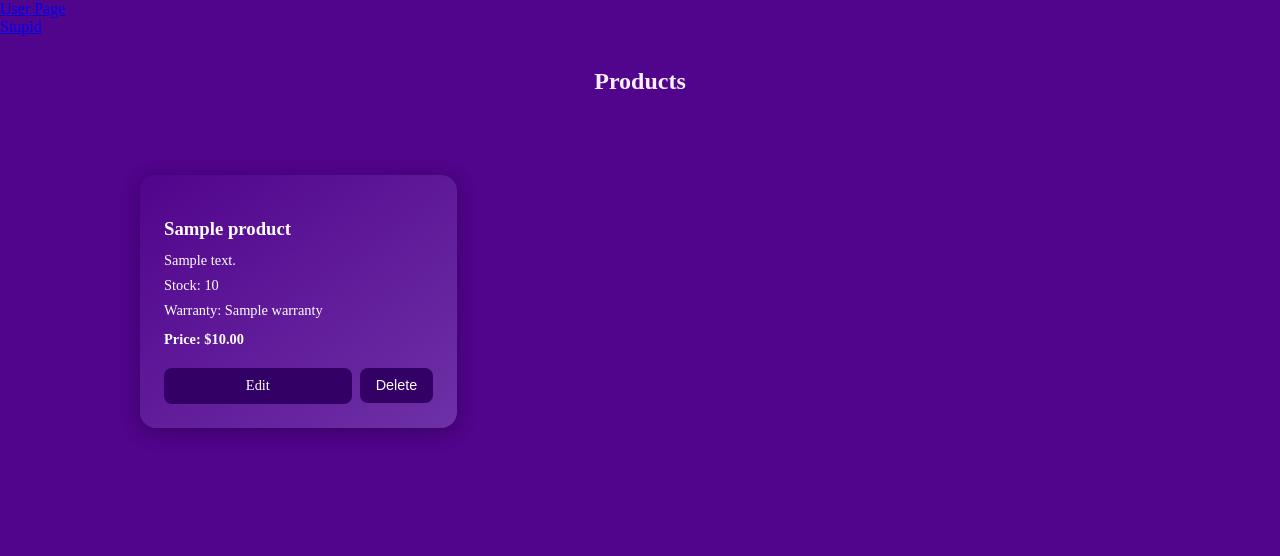
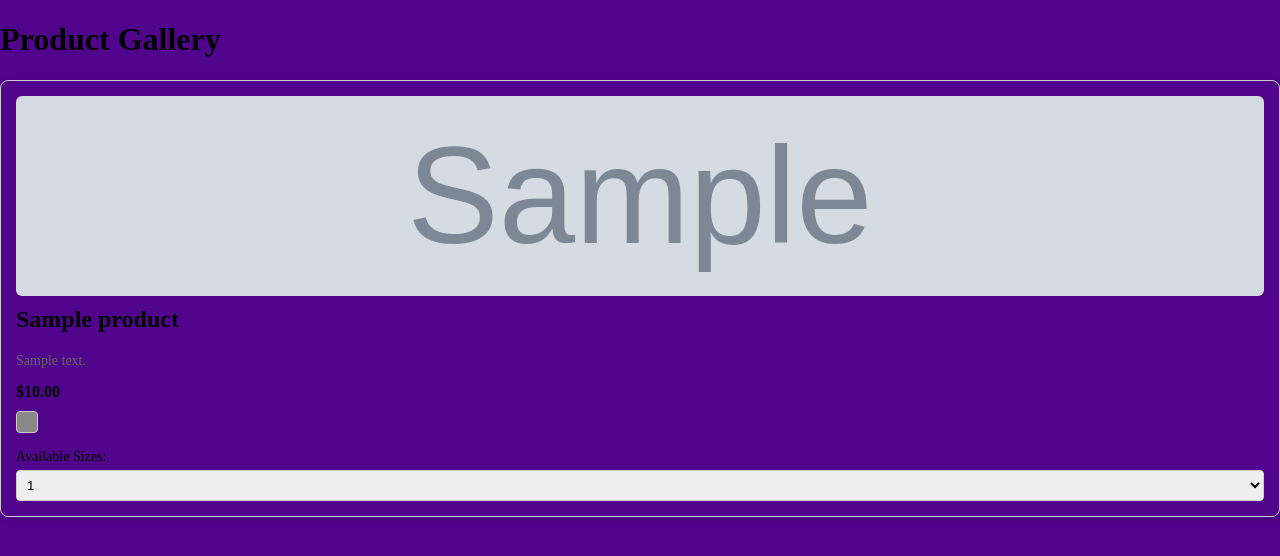
Before and after one commit to RWeber-GHub/CSET180Final, a Flask app: template templates/all_products.html in a window 1280 px wide. Shown: the top 556 px of the page. Run offline with Flask 3, Linux system fonts and the light colour scheme; the template is opened without the code that fills it: most values are stand-ins (such as "Sample title", 1, 10 or a date in 2020); grey boxes marked "Sample" are stand-in pictures.

Commit message:
commiting from the weekend

```diff
--- a/main.py
+++ b/main.py
@@ -4,7 +4,7 @@ from db import engine
 from db import conn
 from home import home_bp
 from users import user_bp
-
+from products import products_bp
 import logging
 import random
 import string
@@ -14,8 +14,6 @@ app = Flask(__name__)
 app.secret_key = 'your_secret_key'
 app.register_blueprint(home_bp, url_prefix='/home')
 app.register_blueprint(user_bp, url_prefix='/userview')
-
-from products import products_bp
 app.register_blueprint(products_bp, url_prefix='/products')
 
 @app.route('/')
--- a/templates/all_products.html
+++ b/templates/all_products.html
@@ -1,211 +1,141 @@
 {% extends 'base.html' %}
+
 {% block content %}
 <style>
-  .products-container {
-    max-width: 1000px;
-    margin: 80px auto;
+  .product-grid {
     display: grid;
-    grid-template-columns: repeat(auto-fill, minmax(280px, 1fr));
-    gap: 1.5rem;
-    padding: 0 1rem;
+    grid-template-columns: repeat(auto-fit, minmax(280px, 1fr));
+    gap: 20px;
   }
 
   .product-card {
-    background: linear-gradient(145deg, #51048c, #6e31a6);
-    border-radius: 16px;
-    box-shadow: 0 4px 20px rgba(0, 0, 0, 0.3);
-    padding: 1.5rem;
-    color: white;
-    display: flex;
-    flex-direction: column;
-    justify-content: space-between;
+    border: 1px solid #ccc;
+    border-radius: 8px;
+    padding: 15px;
+    box-shadow: 2px 2px 8px rgba(0,0,0,0.1);
   }
 
-  .product-card h3 {
-    margin-bottom: 0.5rem;
+  .product-img-container {
+    position: relative;
+    width: 100%;
+    height: 200px;
+    overflow: hidden;
+    border-radius: 6px;
   }
 
-  .product-card p {
-    font-size: 0.9rem;
-    margin: 0.25rem 0;
+  .product-img-container img {
+    width: 100%;
+    height: 100%;
+    object-fit: cover;
   }
 
-  .product-card .price {
-    font-weight: bold;
-    margin-top: 0.5rem;
-  }
-
-  .product-actions {
-    display: flex;
-    gap: 0.5rem;
-    margin-top: 1rem;
-  }
-
-  .product-actions a,
-  .product-actions button {
-    flex: 1;
-    background-color: #330066;
-    color: white;
-    padding: 0.6rem 1rem;
+  .carousel-btn {
+    position: absolute;
+    top: 50%;
+    transform: translateY(-50%);
+    background-color: rgba(255,255,255,0.8);
     border: none;
-    border-radius: 8px;
-    text-align: center;
-    text-decoration: none;
-    font-size: 0.9rem;
-    transition: background-color 0.3s;
+    border-radius: 4px;
+    padding: 5px 10px;
     cursor: pointer;
   }
 
-  .product-actions a:hover,
-  .product-actions button:hover {
-    background-color: #6c2eb9;
+  .carousel-btn.left {
+    left: 10px;
   }
 
-  h2 {
-    text-align: center;
-    margin-top: 2rem;
-    color: #faf0ff;
+  .carousel-btn.right {
+    right: 10px;
+  }
+
+  .color-swatch {
+    width: 20px;
+    height: 20px;
+    border-radius: 4px;
+    border: 1px solid #ccc;
+    margin-right: 5px;
+    display: inline-block;
+  }
+
+  .size-select {
+    width: 100%;
+    padding: 6px;
+    margin-top: 5px;
+    border-radius: 4px;
+    border: 1px solid #ccc;
   }
 </style>
 
-<style>
-    .form-container {
-      max-width: 600px;
-      margin: 80px auto;
-      background: linear-gradient(145deg, #51048c, #6e31a6);
-      padding: 2rem;
-      border-radius: 16px;
-      box-shadow: 0 4px 20px rgba(0,0,0,0.3);
-      color: white;
-    }
+<h1>Product Gallery</h1>
 
-    .form-container h2 {
-      margin-bottom: 1rem;
-      text-align: center;
-    }
+<div class="product-grid">
+  {% for product in products %}
+    <div class="product-card">
 
-    .form-container input,
-    .form-container textarea,
-    .form-container button {
-      width: 100%;
-      margin-bottom: 1rem;
-      padding: 0.75rem;
-      border: none;
-      border-radius: 8px;
-      font-size: 1rem;
-    }
+      <div class="product-img-container"
+           id="carousel-{{ loop.index0 }}"
+           data-images='{{ product.images | tojson | safe }}'
+           data-index="0">
 
-    .form-container input,
-    .form-container textarea {
-      background-color: #faf0ff;
-      color: #000;
-    }
+        {% if product.images %}
+          <img src="{{ product.images[0] }}" id="img-{{ loop.index0 }}-active" alt="Product Image">
 
-    .form-container button {
-      background-color: #330066;
-      color: white;
-      cursor: pointer;
-      transition: background-color 0.3s;
-    }
+          {% if product.images|length > 1 %}
+          <button class="carousel-btn left" data-action="prev" data-target="{{ loop.index0 }}">←</button>
+          <button class="carousel-btn right" data-action="next" data-target="{{ loop.index0 }}">→</button>
 
-    .form-container button:hover {
-      background-color: #6c2eb9;
-    }
-  </style>
-
-<style>
-
-.form-container {
-  max-width: 600px;
-  margin: 40px auto;
-  padding: 30px;
-  background-color: #f8f9fa;
-  border-radius: 12px;
-  box-shadow: 0 4px 10px rgba(0,0,0,0.1);
-  font-family: Arial, sans-serif;
-}
-
-.form-container h2 {
-  text-align: center;
-  margin-bottom: 20px;
-  font-size: 28px;
-  color: #333;
-}
-
-.form-container form {
-  display: flex;
-  flex-direction: column;
-}
-
-.form-container input,
-.form-container textarea,
-.form-container select,
-.form-container button {
-  margin-bottom: 15px;
-  padding: 10px;
-  font-size: 16px;
-  border-radius: 6px;
-  border: 1px solid #ccc;
-}
-
-.form-container textarea {
-  resize: vertical;
-}
-
-.form-container select[multiple] {
-  height: 120px;
-  background-color: #fff;
-  overflow-y: auto;
-}
-
-.form-container label {
-  margin-bottom: 5px;
-  font-weight: bold;
-  color: #2b2a2a;
-}
-
-.form-container button {
-  background-color: #007bff;
-  color: #fff;
-  border: none;
-  cursor: pointer;
-  transition: background 0.2s ease;
-}
-
-.form-container button:hover {
-  background-color: #0056b3;
-}
-a:visited{
-    color: white;
-}
-
-</style>
-<a href="{{ url_for('user.user') }}">User Page</a>
-<div class="nav-list">
-  <a href="{{url_for('products.create')}}">Stupid</a>
+          {% endif %}
+        {% else %}
+          <div style="display: flex; align-items: center; justify-content: center; height: 100%; background: #eee;">
+            No Image
+          </div>
+        {% endif %}
       </div>
 
+      <h2 style="margin-top: 10px;">{{ product.title }}</h2>
+      <p style="font-size: 14px; color: #666;">{{ product.description }}</p>
+      <p style="font-weight: bold; margin: 5px 0;">${{ "%.2f"|format(product.price) }}</p>
 
+      <!-- Color Swatches -->
+      <div style="margin-top: 10px;">
+        {% for color in product.colors %}
+        {% set bg_color = color if color.startswith('#') else '#' + color %}
 
+        <div class="color-swatch" title="{{ color }}" style="background-color: {{ bg_color }};"></div>
 
-<h2>Products</h2>
-<div class="products-container">
-  {% for product in products %}
-    <div class="product-card">
-      <h3>{{ product.title }}</h3>
-      <p>{{ product.description }}</p>
-      <p>Stock: {{ product.stock }}</p>
-      <p>Warranty: {{ product.warranty }}</p>
-      <p class="price">Price: ${{ '%.2f'|format(product.price) }}</p>
+        {% endfor %}
+      </div>
 
-      <div class="product-actions">
-        <a href="{{ url_for('products.edit_product', product_id=product.product_id) }}">Edit</a>
-        <form action="{{ url_for('products.delete_product', product_id=product.product_id) }}" method="POST" style="margin: 0;">
-          <button type="submit" onclick="return confirm('Are you sure you want to delete this product?')">Delete</button>
-        </form>
+      <div style="margin-top: 10px;">
+        <label style="font-size: 14px;">Available Sizes:</label>
+        <select class="size-select">
+          {% for size in product.sizes %}
+            <option>{{ size }}</option>
+          {% endfor %}
+        </select>
       </div>
+
     </div>
   {% endfor %}
 </div>
 
+<script>
+  function prevImage(i) {
+    const container = document.getElementById(`carousel-${i}`);
+    const images = JSON.parse(container.dataset.images);
+    let index = parseInt(container.dataset.index);
+    index = (index - 1 + images.length) % images.length;
+    container.dataset.index = index;
+    document.getElementById(`img-${i}-active`).src = images[index];
+  }
+
+  function nextImage(i) {
+    const container = document.getElementById(`carousel-${i}`);
+    const images = JSON.parse(container.dataset.images);
+    let index = parseInt(container.dataset.index);
+    index = (index + 1) % images.length;
+    container.dataset.index = index;
+    document.getElementById(`img-${i}-active`).src = images[index];
+  }
+</script>
 {% endblock %}
```
Also changed, not shown: products.py (+61 -4 lines). Lines whose indentation alone changed are shown as unchanged.
